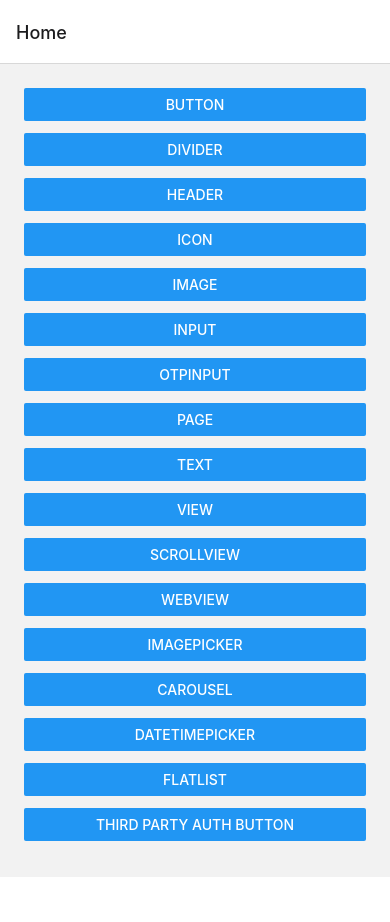
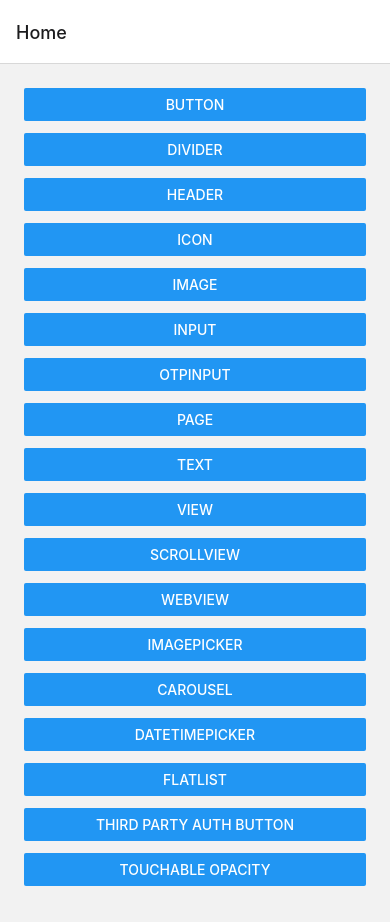
Before and after one commit to Jitera/jitera-rn-ui-library, a React Native app in the folder example/: screen / in a window 390 px wide. Before the commit the page ends 877 px from the top, so only its background shows below. Built offline with nearby package versions, Linux system fonts and the light colour scheme.

Commit message:
feat(example): add touchable opacity

```diff
--- a/example/App.tsx
+++ b/example/App.tsx
@@ -25,6 +25,7 @@ import CarouselViews from '~/views/Carousel';
 import DateTimePickerViews from '~/views/DateTimePicker';
 import FlatListViews from '~/views/FlatList';
 import ThirdPartyAuthenticationViews from '~/views/ThirdPartyAuthButton';
+import TouchableOpacityViews from '~/views/TouchableOpacity';
 
 const Stack = createStackNavigator();
 enableFreeze(true)
@@ -52,6 +53,7 @@ const App = () => {
           <Stack.Screen name="DateTimePicker" component={DateTimePickerViews} />
           <Stack.Screen name="FlatList" component={FlatListViews} />
           <Stack.Screen name="ThirdPartyAuthButton" component={ThirdPartyAuthenticationViews} />
+          <Stack.Screen name="TouchableOpacity" component={TouchableOpacityViews} />
         </Stack.Navigator>
       </NavigationContainer>
     </GestureHandlerRootView>
--- a/example/src/views/Home/index.tsx
+++ b/example/src/views/Home/index.tsx
@@ -62,6 +62,10 @@ const HomeView: React.FC = () => {
         title="Third Party Auth Button"
         onPress={() => navigation.navigate('ThirdPartyAuthButton')}
       />
+      <ButtonView
+        title="Touchable Opacity"
+        onPress={() => navigation.navigate('TouchableOpacity')}
+      />
     </BaseLayout>
   );
 };
--- /dev/null
+++ b/example/src/views/TouchableOpacity/index.tsx
@@ -0,0 +1,17 @@
+import React from 'react';
+import { Alert } from 'react-native'
+import {TouchableOpacity, View} from '@jitera/jitera-rn-ui-library';
+
+import BaseLayout from '~/layouts/Base';
+
+const TouchableOpacityViews: React.FC = () => (
+  <BaseLayout>
+    <TouchableOpacity onPress={() => {
+      Alert.alert('Hello World!')
+    }}>
+      <View style={{backgroundColor: '#ddd', width: 100, height: 100}} />
+    </TouchableOpacity>
+  </BaseLayout>
+);
+
+export default TouchableOpacityViews;
```
